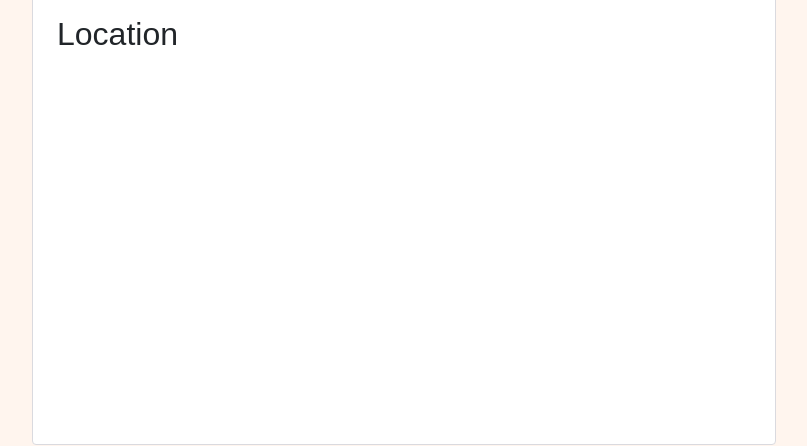
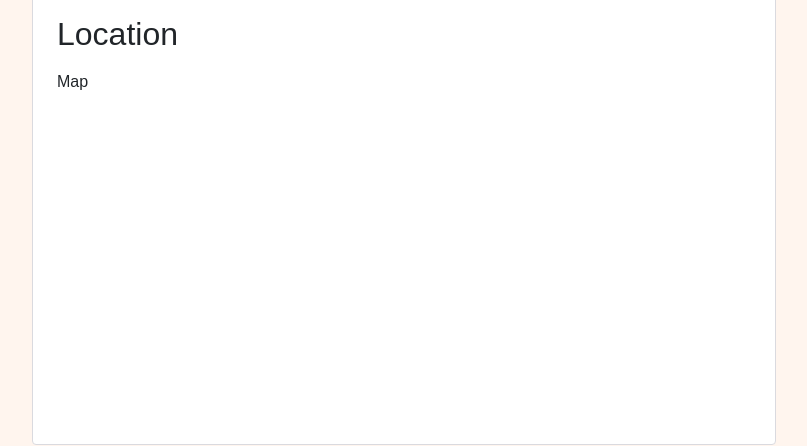
Before and after one commit to keironchaudhry/property-andalucia-frontend, a React (Create React App) app: page /property/login in a window 1280 px wide. Shown: the part 654-1100 px from the top of the page, without its empty margins (46-853 px from the left). Built offline with nearby package versions, Linux system fonts and the light colour scheme; no server answers.

Commit message:
Create maps component and install react google maps api

```diff
--- a/package.json
+++ b/package.json
@@ -6,6 +6,7 @@
   },
   "private": true,
   "dependencies": {
+    "@react-google-maps/api": "^2.18.1",
     "@testing-library/jest-dom": "^5.16.5",
     "@testing-library/react": "^11.2.7",
     "@testing-library/user-event": "^12.8.3",
--- /dev/null
+++ b/src/components/Map.js
@@ -0,0 +1,12 @@
+import React from 'react';
+import { GoogleMap } from '@react-google-maps/api';
+
+import {} from "@react-google-maps/api";
+
+const Map = () => {
+  return (
+    <div>Map</div>
+  )
+}
+
+export default Map
--- a/src/pages/property/PropertyDetail.js
+++ b/src/pages/property/PropertyDetail.js
@@ -7,6 +7,7 @@ import { useCurrentUser } from "../../contexts/CurrentUserContext";
 import { axiosRes } from "../../api/axiosDefaults";
 import styles from "../../styles/PropertyPost.module.css";
 import Avatar from "../../components/Avatar";
+import Map from "../../components/Map";
 
 const PropertyDetail = (props) => {
   const {
@@ -189,7 +190,9 @@ const PropertyDetail = (props) => {
       {/* Google Maps API */}
       <div className="mt-4">
         <h2 className="mb-3">Location</h2>
-        <div style={{ height: "350px", width: "100%" }}></div>
+        <div style={{ height: "350px", width: "100%" }}>
+          <Map />
+        </div>
       </div>
     </Container>
   );
```
Also changed, not shown: 1 other file (tests, documents, lock files or other folders).
